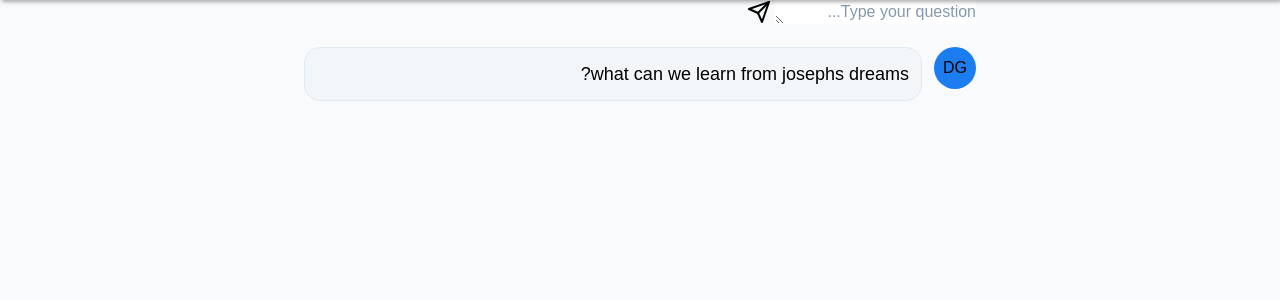
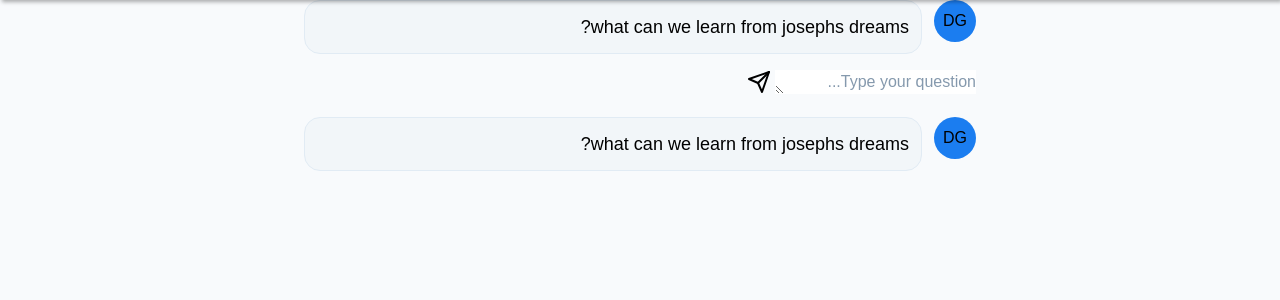
Before and after one commit to pinta-partners/DIVREYYOELtryaginuiforreplit, a Flask app: page / in a window 1280 px wide. Shown: the part 56-356 px from the top of the page. Run offline with Flask 3, Linux system fonts and the light colour scheme; some web fonts are replaced.

Commit message:
Assistant checkpoint: Add flex gap element with question
Assistant generated file changes:
- templates/index.html: Add flex gap element

---

User prompt:

Now add in this field

 <div class="flex gap-3">
          <div
            class="flex justify-center items-center rounded-full h-[42px] w-[42px] align-content bg-blue-500"
          >
            DG
          </div>
          <div
            class="bg-gray-100 border border-gray-200 rounded-2xl p-3 f-narkis flex-1 text-lg"
          >
            <md-block rendered="property"
              ><p>what can we learn from josephs dreams?</p>
            </md-block>

          </div>
        </div>

```diff
--- a/templates/index.html
+++ b/templates/index.html
@@ -16,7 +16,14 @@
         </div>
       </header>
       <div class="max-w-2xl mx-auto flex flex-col gap-4 mb-4 px-3 sm:px-0">
-
+        <div class="flex gap-3">
+          <div class="flex justify-center items-center rounded-full h-[42px] w-[42px] align-content bg-blue-500">
+            DG
+          </div>
+          <div class="bg-gray-100 border border-gray-200 rounded-2xl p-3 f-narkis flex-1 text-lg">
+            <md-block rendered="property"><p>what can we learn from josephs dreams?</p></md-block>
+          </div>
+        </div>
 
         <form id="query-form" class="chat-form">
 
```
